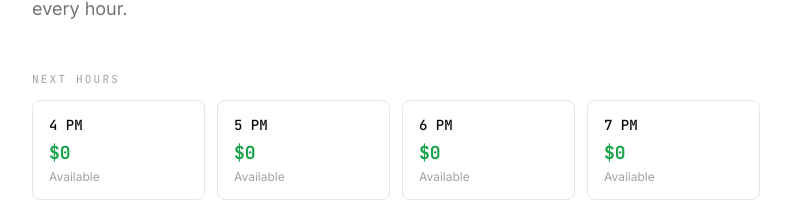
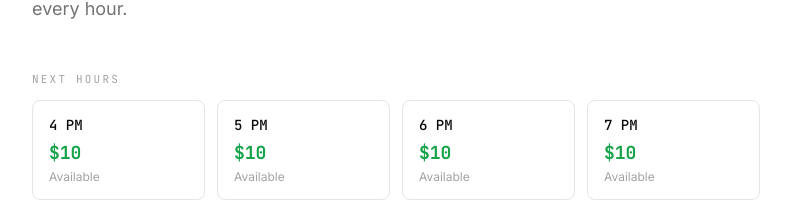
Before and after one commit to Ganapathi1618/24hours.lol, a Next.js app: page / in a window 1280 px wide. Shown: the part 913-1135 px from the top of the page, without its empty margins (244-1035 px from the left). Built offline with nearby package versions, Linux system fonts and the light colour scheme; no server answers; the database is empty.

Commit message:
Update NextHoursStrip.tsx

```diff
--- a/components/NextHoursStrip.tsx
+++ b/components/NextHoursStrip.tsx
@@ -11,7 +11,6 @@ interface Props {
   onBid: (hourNumber: number) => void;
 }
 
-/** The four hours coming up next, as a horizontally scrollable strip on mobile. */
 export function NextHoursStrip({ hours, currentHour, onBid }: Props) {
   const byHour = new Map(hours.map((slot) => [slot.hour_number, slot]));
   const next = upcomingHours(currentHour, 4)
@@ -27,7 +26,10 @@ export function NextHoursStrip({ hours, currentHour, onBid }: Props) {
       </h2>
 
       <ul className="-mx-5 mt-3 flex snap-x snap-mandatory gap-3 overflow-x-auto px-5 pb-2 sm:mx-0 sm:grid sm:grid-cols-4 sm:overflow-visible sm:px-0">
-        {next.map((slot) => (
+        {next.map((slot) => {
+          const displayPrice = slot.claimed ? slot.current_bid : slot.min_bid;
+
+          return (
             <li key={slot.hour_number} className="min-w-[8.5rem] flex-1 snap-start">
               <button
                 type="button"
@@ -39,14 +41,15 @@ export function NextHoursStrip({ hours, currentHour, onBid }: Props) {
                   {slot.bid_count >= HOT_BID_THRESHOLD && <span aria-label="Hot slot">🔥</span>}
                 </span>
                 <span className="tabular mt-1 block font-mono text-lg font-bold text-money">
-                {formatMoney(slot.current_bid)}
+                  {formatMoney(displayPrice)}
                 </span>
                 <span className="mt-0.5 block truncate text-xs text-neutral-400">
                   {slot.claimed && slot.brand_name ? slot.brand_name : 'Available'}
                 </span>
               </button>
             </li>
-        ))}
+          );
+        })}
       </ul>
 
       <a
```
Lines whose indentation alone changed are shown as unchanged.
